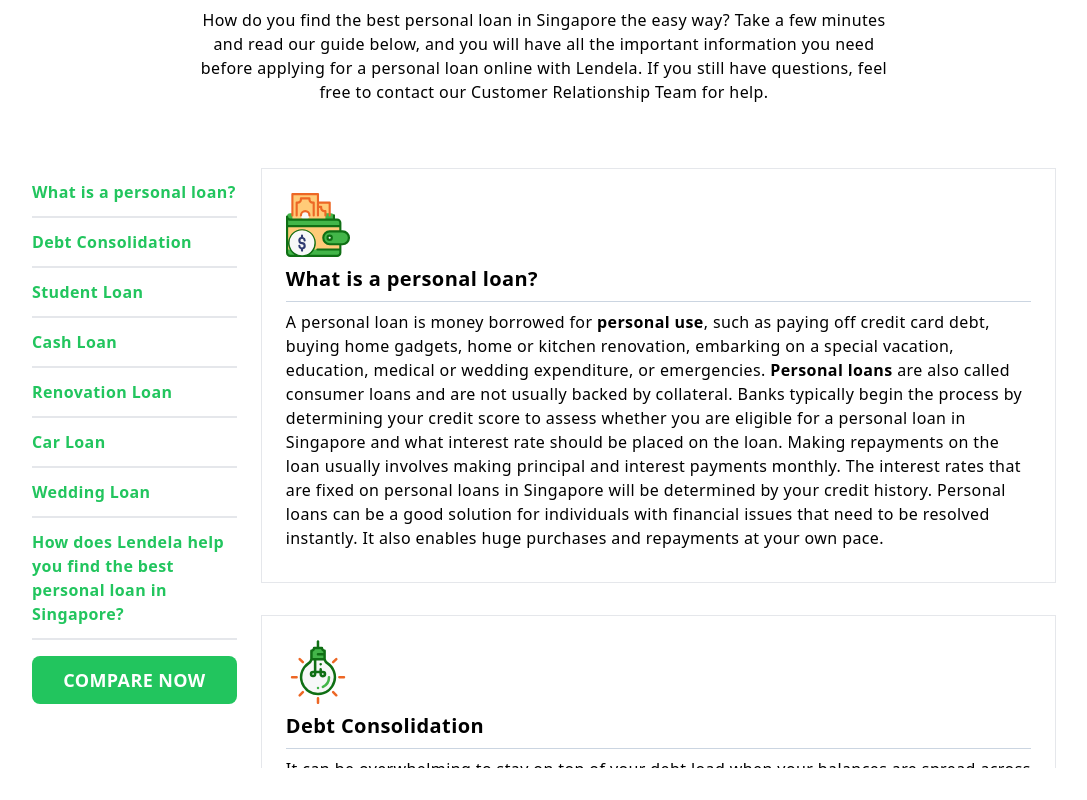
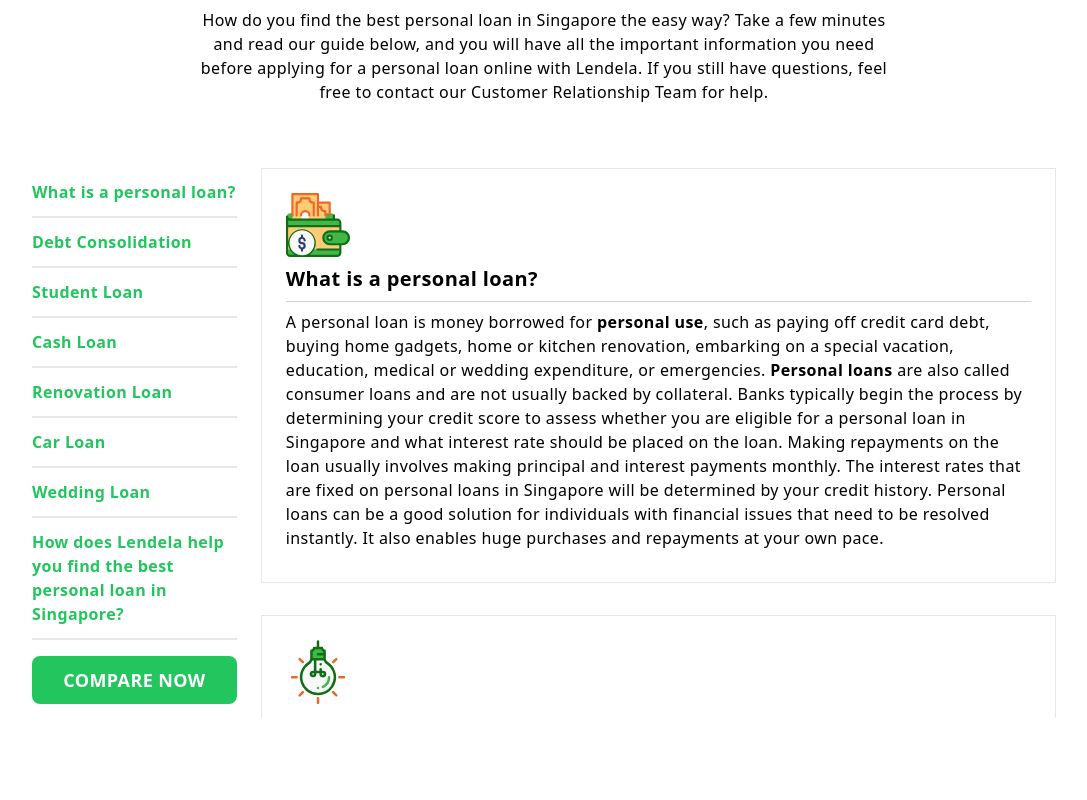
Before and after one commit to hamam99/clone-lendela, a Next.js app: page / in a window 1280 px wide. Shown: the part 2009-2809 px from the top of the page, without its empty margins (96-1183 px from the left). After the commit the page ends 2759 px from the top, so only its background shows below. Built offline with nearby package versions, Linux system fonts and the light colour scheme.

Commit message:
update height

```diff
--- a/src/components/molecules/FaqLoans/index.tsx
+++ b/src/components/molecules/FaqLoans/index.tsx
@@ -58,7 +58,7 @@ const FaqLoans = () => {
             </button>
           </div>
           <div
-            className="col-span-4 ml-6 max-h-[600px] overflow-y-scroll "
+            className="col-span-4 ml-6 max-h-[550px] overflow-y-scroll "
             style={{ scrollbarWidth: 'none' }}
           >
             <div className="w-full border border-1 p-6" id="personal-loan">
```
